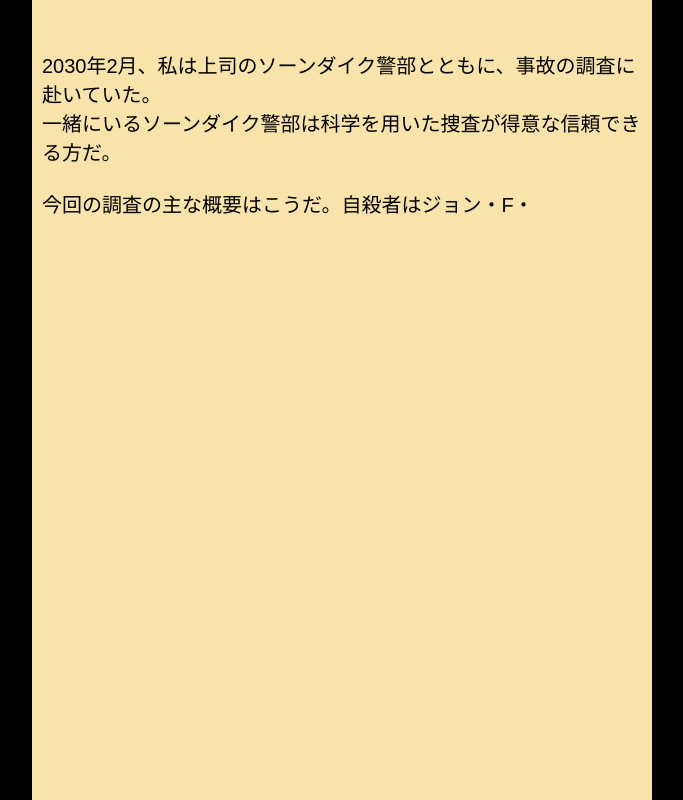
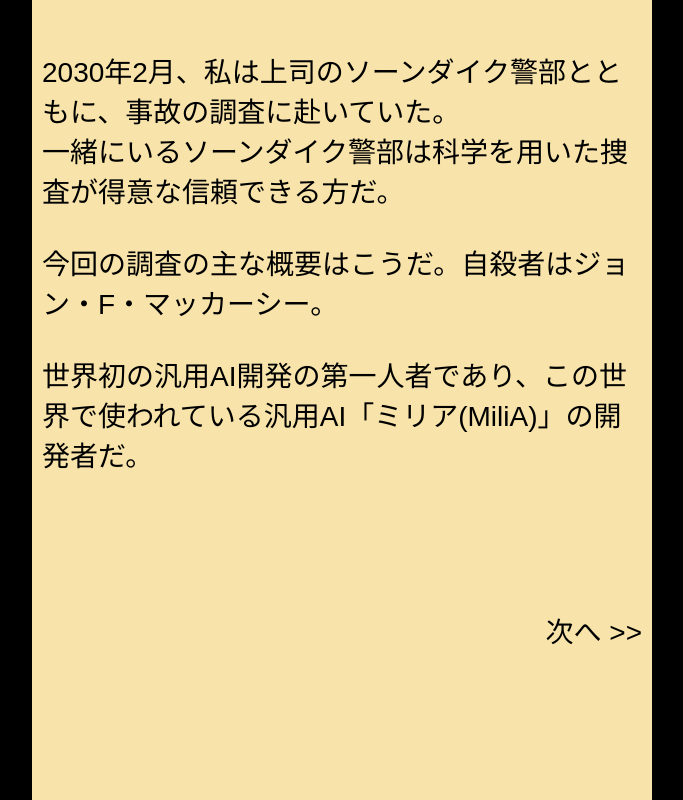
Before and after one commit to nknighta/eventquiz-jp, a Next.js app: page / in a window 1280 px wide. Shown: the whole page, without its empty margins (298-981 px from the left). Built offline with nearby package versions, Linux system fonts and the light colour scheme.

Commit message:
feat: 🎸 add no animation mode

```diff
--- a/src/layout/main.tsx
+++ b/src/layout/main.tsx
@@ -27,7 +27,7 @@ export default function Layout({ children }: any) {
 			height: windowSize.height,
 			display: "flex",
 			justifyContent: "center",
-			fontSize: '2.5vh',
+			fontSize: '28px',
 		}}>
 			<div
 				style={{
--- a/src/pages/index.tsx
+++ b/src/pages/index.tsx
@@ -1,15 +1,35 @@
 import { TypeAnimation } from "react-type-animation";
 import Layout from "../layout/main";
-import { useState } from "react";
+import { useEffect, useState } from "react";
 import Link from "next/link";
+import { useRouter } from "next/router";
 
 const Chat = () => {
     const [typingStatus, setTypingStatus] = useState(0);
+    const router = useRouter();
+    const pageloaded = router.query.load;
+
+    console.log();
     return (
         <Layout>
-            <div style={{
-                height: '80vh',
+            <div
+                onClick={() => {
+                    setTypingStatus(2);
+                }}
+                style={{
+                    height: '70vh',
                 }}>
+                {/** 2回目以降は?load=trueでアニメーション停止 */}
+
+                {pageloaded ?
+                    (
+                        <>
+                            2030年2月、私は上司のソーンダイク警部とともに、事故の調査に赴いていた。
+                            一緒にいるソーンダイク警部は科学を用いた捜査が得意な信頼できる方だ。<br />
+                            今回の調査の主な概要はこうだ。自殺者はジョン・F・マッカーシー。<br />
+                            世界初の汎用AI開発の第一人者であり、この世界で使われている汎用AI「ミリア(MiliA)」の開発者だ。<br /> そんな彼が彼の所有するラボで服薬自殺をしていたという。一見ただの自殺だとは思うが、違和感を覚えた私はソーンダイク警部に無理を言って、改めて現場の調査を行うことにした<br />
+                        </>)
+                    : (
                         <TypeAnimation
                             style={{ whiteSpace: 'pre-line', display: 'block' }}
                             sequence={[
@@ -23,22 +43,24 @@ const Chat = () => {
                                 }
                             ]}
                             cursor={false}
-                    speed={50}
+                            speed={70}
                         />
-
+                    )}
             </div>
-            {typingStatus == 2 ? (
             <div style={{
-                    display: "flex",
-                    justifyContent: "end",
-                    padding: "10px 20px"
+                display:"flex",
+                justifyContent:"end"
             }}>
-                    <Link href="/quiz/1">
+                <Link
+                    href="/quiz/1"
+                    style={{
+                        textDecoration: "none",
+                        color: "black"
+                    }}>
                     次へ {">>"}
                 </Link>
             </div>
-            ) : ('')}
-        </Layout>
+        </Layout >
     )
 }
 
```
Also changed, not shown: src/pages/quiz/1.tsx (+54 -12 lines). Lines whose indentation alone changed are shown as unchanged.
